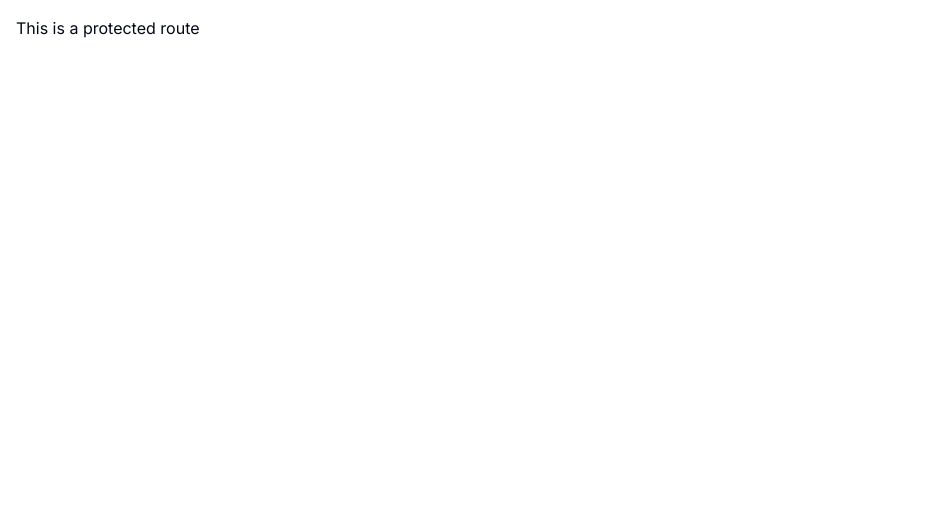
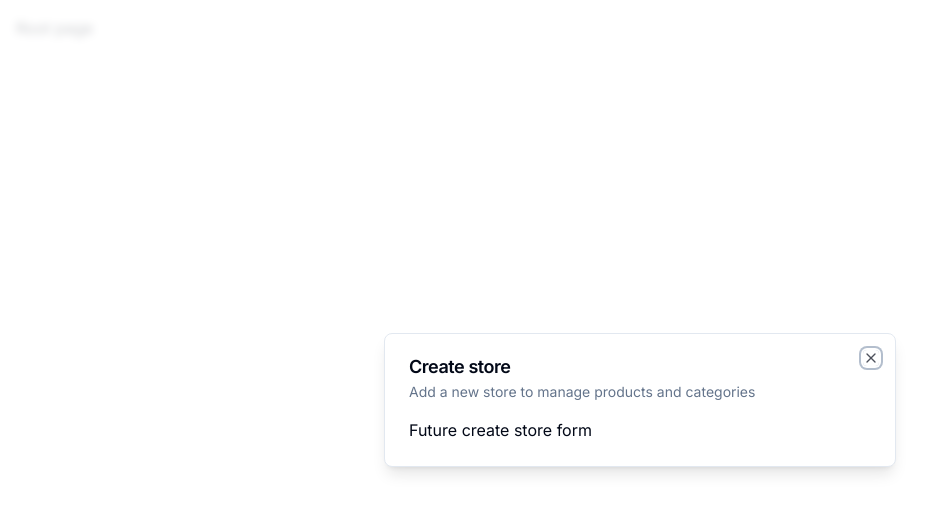
Before and after one commit to EuanMorgan/CornerShop, a Next.js app: page / in a window 1280 px wide. Shown: the top 512 px of the page, without its empty margins (0-940 px from the left). Built offline with nearby package versions, Linux system fonts and the light colour scheme.

Commit message:
feat: modals

```diff
--- a/src/app/(root)/page.tsx
+++ b/src/app/(root)/page.tsx
@@ -1,11 +1,17 @@
-import {UserButton} from '@clerk/nextjs';
-import {Button} from '~/components/ui/button';
+'use client';
+
+import {useEffect} from 'react';
+
+import {useStoreModal} from '~/hooks/use-store-modal';
 
 export default function SetupPage() {
-  return (
-    <div className='p-4'>
-      <p>This is a protected route</p>
-      <UserButton afterSignOutUrl='/' />
-    </div>
-  );
+  const onOpen = useStoreModal(state => state.onOpen);
+  const isOpen = useStoreModal(state => state.isOpen);
+  useEffect(() => {
+    // Ensure modal is open, the user must create a store
+    if (!isOpen) {
+      onOpen();
+    }
+  }, [isOpen, onOpen]);
+  return <div className='p-4'>Root page</div>;
 }
--- a/src/app/layout.tsx
+++ b/src/app/layout.tsx
@@ -1,6 +1,10 @@
+import {ClerkProvider} from '@clerk/nextjs';
+import {Inter} from 'next/font/google';
+
+import {ModalProvider} from '~/providers/modal-provider';
+
 import './globals.css';
-import {Inter} from 'next/font/google';
-import {ClerkProvider} from '@clerk/nextjs';
+
 const inter = Inter({subsets: ['latin']});
 
 export const metadata = {
@@ -12,7 +16,10 @@
   return (
     <ClerkProvider>
       <html lang='en'>
-        <body className={inter.className}>{children}</body>
+        <body className={inter.className}>
+          <ModalProvider />
+          {children}
+        </body>
       </html>
     </ClerkProvider>
   );
--- /dev/null
+++ b/src/components/modals/StoreModal.tsx
@@ -0,0 +1,18 @@
+'use client';
+
+import {Modal} from '~/components/ui/modal';
+import {useStoreModal} from '~/hooks/use-store-modal';
+
+export const StoreModal = () => {
+  const storeModal = useStoreModal();
+  return (
+    <Modal
+      title='Create store'
+      description='Add a new store to manage products and categories'
+      isOpen={storeModal.isOpen}
+      onClose={storeModal.onClose}
+    >
+      Future create store form
+    </Modal>
+  );
+};
--- /dev/null
+++ b/src/components/ui/dialog.tsx
@@ -0,0 +1,123 @@
+"use client"
+
+import * as React from "react"
+import * as DialogPrimitive from "@radix-ui/react-dialog"
+import { X } from "lucide-react"
+
+import { cn } from "~/lib/utils"
+
+const Dialog = DialogPrimitive.Root
+
+const DialogTrigger = DialogPrimitive.Trigger
+
+const DialogPortal = ({
+  className,
+  ...props
+}: DialogPrimitive.DialogPortalProps) => (
+  <DialogPrimitive.Portal className={cn(className)} {...props} />
+)
+DialogPortal.displayName = DialogPrimitive.Portal.displayName
+
+const DialogOverlay = React.forwardRef<
+  React.ElementRef<typeof DialogPrimitive.Overlay>,
+  React.ComponentPropsWithoutRef<typeof DialogPrimitive.Overlay>
+>(({ className, ...props }, ref) => (
+  <DialogPrimitive.Overlay
+    ref={ref}
+    className={cn(
+      "fixed inset-0 z-50 bg-background/80 backdrop-blur-sm data-[state=open]:animate-in data-[state=closed]:animate-out data-[state=closed]:fade-out-0 data-[state=open]:fade-in-0",
+      className
+    )}
+    {...props}
+  />
+))
+DialogOverlay.displayName = DialogPrimitive.Overlay.displayName
+
+const DialogContent = React.forwardRef<
+  React.ElementRef<typeof DialogPrimitive.Content>,
+  React.ComponentPropsWithoutRef<typeof DialogPrimitive.Content>
+>(({ className, children, ...props }, ref) => (
+  <DialogPortal>
+    <DialogOverlay />
+    <DialogPrimitive.Content
+      ref={ref}
+      className={cn(
+        "fixed left-[50%] top-[50%] z-50 grid w-full max-w-lg translate-x-[-50%] translate-y-[-50%] gap-4 border bg-background p-6 shadow-lg duration-200 data-[state=open]:animate-in data-[state=closed]:animate-out data-[state=closed]:fade-out-0 data-[state=open]:fade-in-0 data-[state=closed]:zoom-out-95 data-[state=open]:zoom-in-95 data-[state=closed]:slide-out-to-left-1/2 data-[state=closed]:slide-out-to-top-[48%] data-[state=open]:slide-in-from-left-1/2 data-[state=open]:slide-in-from-top-[48%] sm:rounded-lg md:w-full",
+        className
+      )}
+      {...props}
+    >
+      {children}
+      <DialogPrimitive.Close className="absolute right-4 top-4 rounded-sm opacity-70 ring-offset-background transition-opacity hover:opacity-100 focus:outline-none focus:ring-2 focus:ring-ring focus:ring-offset-2 disabled:pointer-events-none data-[state=open]:bg-accent data-[state=open]:text-muted-foreground">
+        <X className="h-4 w-4" />
+        <span className="sr-only">Close</span>
+      </DialogPrimitive.Close>
+    </DialogPrimitive.Content>
+  </DialogPortal>
+))
+DialogContent.displayName = DialogPrimitive.Content.displayName
+
+const DialogHeader = ({
+  className,
+  ...props
+}: React.HTMLAttributes<HTMLDivElement>) => (
+  <div
+    className={cn(
+      "flex flex-col space-y-1.5 text-center sm:text-left",
+      className
+    )}
+    {...props}
+  />
+)
+DialogHeader.displayName = "DialogHeader"
+
+const DialogFooter = ({
+  className,
+  ...props
+}: React.HTMLAttributes<HTMLDivElement>) => (
+  <div
+    className={cn(
+      "flex flex-col-reverse sm:flex-row sm:justify-end sm:space-x-2",
+      className
+    )}
+    {...props}
+  />
+)
+DialogFooter.displayName = "DialogFooter"
+
+const DialogTitle = React.forwardRef<
+  React.ElementRef<typeof DialogPrimitive.Title>,
+  React.ComponentPropsWithoutRef<typeof DialogPrimitive.Title>
+>(({ className, ...props }, ref) => (
+  <DialogPrimitive.Title
+    ref={ref}
+    className={cn(
+      "text-lg font-semibold leading-none tracking-tight",
+      className
+    )}
+    {...props}
+  />
+))
+DialogTitle.displayName = DialogPrimitive.Title.displayName
+
+const DialogDescription = React.forwardRef<
+  React.ElementRef<typeof DialogPrimitive.Description>,
+  React.ComponentPropsWithoutRef<typeof DialogPrimitive.Description>
+>(({ className, ...props }, ref) => (
+  <DialogPrimitive.Description
+    ref={ref}
+    className={cn("text-sm text-muted-foreground", className)}
+    {...props}
+  />
+))
+DialogDescription.displayName = DialogPrimitive.Description.displayName
+
+export {
+  Dialog,
+  DialogTrigger,
+  DialogContent,
+  DialogHeader,
+  DialogFooter,
+  DialogTitle,
+  DialogDescription,
+}
--- /dev/null
+++ b/src/components/ui/modal.tsx
@@ -0,0 +1,45 @@
+'use client';
+
+import {
+  Dialog,
+  DialogContent,
+  DialogDescription,
+  DialogHeader,
+  DialogTitle,
+} from '~/components/ui/dialog';
+
+// Standardised use of Dialog headless components
+
+export interface ModalProps {
+  title: string;
+  description: string;
+  isOpen: boolean;
+  onClose: () => void;
+  children?: React.ReactNode;
+}
+
+export const Modal: React.FC<ModalProps> = ({
+  title,
+  description,
+  isOpen,
+  onClose,
+  children,
+}) => {
+  const onChange = (open: boolean) => {
+    if (!open) {
+      onClose();
+    }
+  };
+
+  return (
+    <Dialog open={isOpen} onOpenChange={onChange}>
+      <DialogContent>
+        <DialogHeader>
+          <DialogTitle>{title}</DialogTitle>
+          <DialogDescription>{description}</DialogDescription>
+        </DialogHeader>
+        <div>{children}</div>
+      </DialogContent>
+    </Dialog>
+  );
+};
--- /dev/null
+++ b/src/hooks/use-store-modal.tsx
@@ -0,0 +1,13 @@
+import {create} from 'zustand';
+
+interface useStoreModalStore {
+  isOpen: boolean;
+  onOpen: () => void;
+  onClose: () => void;
+}
+
+export const useStoreModal = create<useStoreModalStore>(set => ({
+  isOpen: false,
+  onOpen: () => set({isOpen: true}),
+  onClose: () => set({isOpen: false}),
+}));
--- /dev/null
+++ b/src/providers/modal-provider.tsx
@@ -0,0 +1,23 @@
+'use client';
+
+import {useEffect, useState} from 'react';
+
+import {StoreModal} from '~/components/modals/StoreModal';
+
+export const ModalProvider = () => {
+  const [isMounted, setIsMounted] = useState(false);
+
+  useEffect(() => {
+    setIsMounted(true);
+  }, []);
+
+  if (!isMounted) {
+    return null;
+  }
+
+  return (
+    <>
+      <StoreModal />
+    </>
+  );
+};
```
Also changed, not shown: package.json (+7 -1 lines), 1 other file (tests, documents, lock files or other folders).
